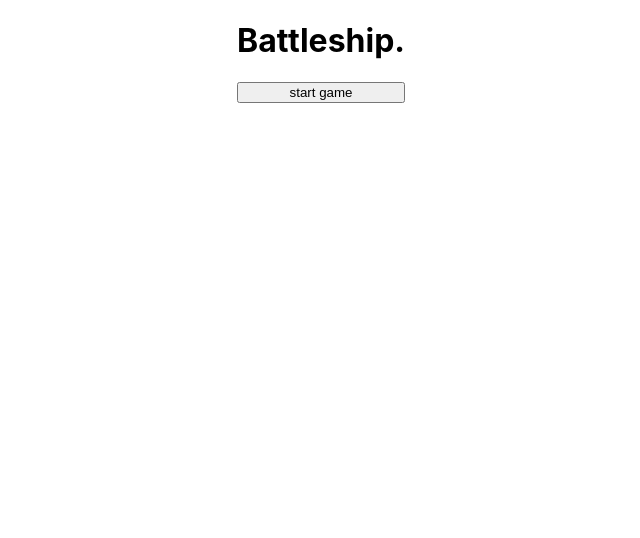
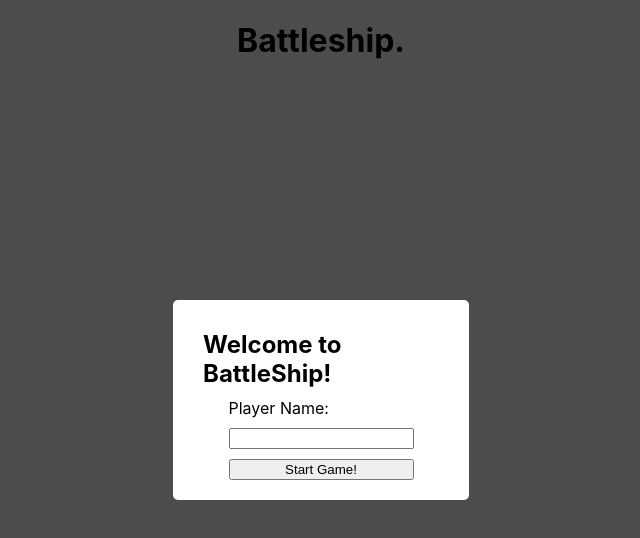
Before and after one commit to holybobrius/battleship, a React (Create React App) app: page / in a window 1280 px wide. Shown: the top 538 px of the page, without its empty margins (319-959 px from the left). Built offline with nearby package versions, Linux system fonts and the light colour scheme.

Commit message:
Start Game Popup

```diff
--- a/src/App.js
+++ b/src/App.js
@@ -2,6 +2,7 @@ import { useEffect, useLayoutEffect, useState } from 'react';
 import './App.css';
 import EndPopup from './components/EndPopup/EndPopup';
 import Gameboard from './components/Gameboard/Gameboard';
+import StartPopup from './components/StartPopup/StartPopup';
 import { startGame } from './gameLoop';
 
 function App() {
@@ -9,6 +10,7 @@ function App() {
   const [players, setPlayers] = useState()
   const [winner, setWinner] = useState()
   const [playersTurns, setPlayersTurns] = useState([true, false])
+  const [startPopupVisible, setStartPopupVisible] = useState(true)
 
   const changeTurn = () => {
     setPlayersTurns([!playersTurns[0], !playersTurns[1]])
@@ -18,11 +20,16 @@ function App() {
     setWinner(player)
   }
 
+  const handleSubmit = (name) => {
+    setPlayers(startGame(name, 'Computer'))
+    setStartPopupVisible(false)
+  }
+
   return (
     <div className="App">
+      {startPopupVisible && <StartPopup handleSubmit={handleSubmit}/>}
       <header>
         <h1>Battleship.</h1>
-        <button onClick={() => setPlayers(startGame('Player1', 'Player2'))}>start game</button>
         {winner && <EndPopup winner={winner}/>}
       </header>
       {players && <main>
--- /dev/null
+++ b/src/components/StartPopup/StartPopup.css
@@ -0,0 +1,40 @@
+.popup {
+    position: fixed;
+    align-items: center;
+    justify-content: center;
+    top: 0px; left: 0px;
+    width: 100%; height: 100%;
+    background-color: rgba(0, 0, 0, 0.7);
+    display: flex;
+}
+
+.popup-content {
+    position: relative;
+    background-color: white;
+    width: 20vw;
+    border-radius: 5px;
+    padding: 20px;
+    display: flex;
+    align-items: center;
+    justify-content: center;
+    flex-direction: column;
+}
+
+h2 {
+    margin: 10px;
+}
+
+p {
+    margin: 0px;
+}
+
+.klass {
+    height: 150px;
+    width: 150px;
+}
+
+form {
+    display: flex;
+    flex-direction: column;
+    gap: 10px;
+}
--- /dev/null
+++ b/src/components/StartPopup/StartPopup.jsx
@@ -0,0 +1,24 @@
+import './StartPopup.css'
+
+const StartPopup = ({ handleSubmit }) => {
+
+    const onSubmit = (event) => {
+        event.preventDefault()
+        handleSubmit(event.target.name.value)
+    }
+
+    return(
+        <div className='popup'>
+            <div className='popup-content'>
+                <h2>Welcome to BattleShip!</h2>
+                <form onSubmit={onSubmit}>
+                    <label>Player Name:</label>
+                    <input name='name'></input>
+                    <button>Start Game!</button>
+                </form>
+            </div>
+        </div>
+    )
+}
+
+export default StartPopup
```
